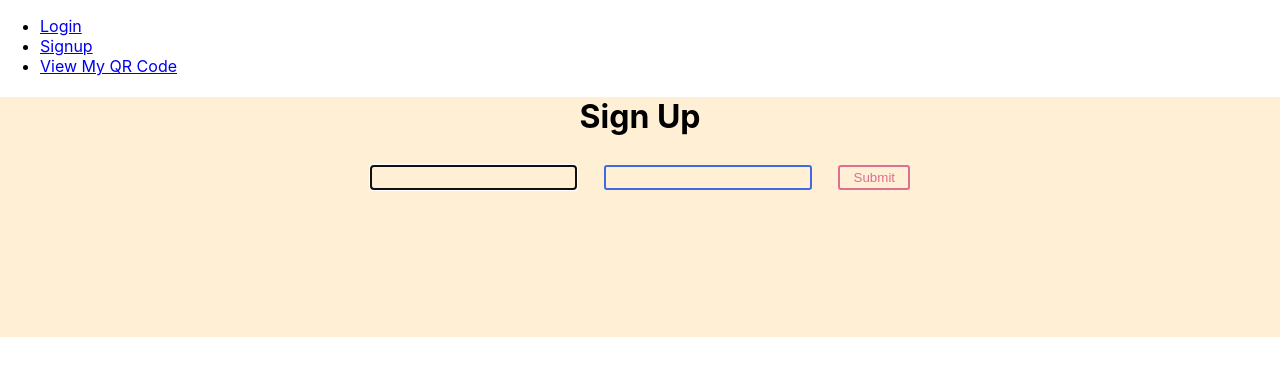
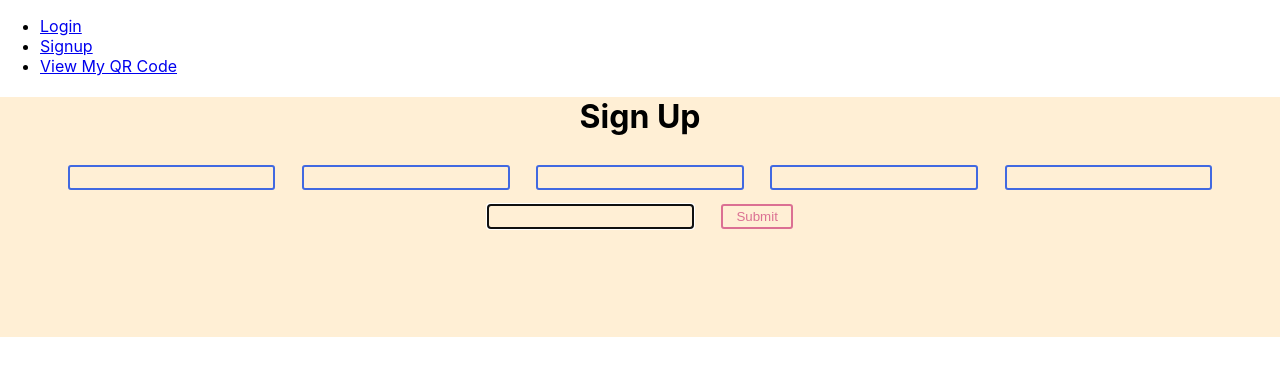
Before and after one commit to jason2020/distancethermo-frontend, a React (Create React App) app: page /signup in a window 1280 px wide. Shown: the top 376 px of the page. Built offline with nearby package versions, Linux system fonts and the light colour scheme; the HTML template or start-up script is replaced by a standard one.

Commit message:
Added axios to frontend

```diff
--- a/src/components/Login/Login.jsx
+++ b/src/components/Login/Login.jsx
@@ -1,5 +1,6 @@
 import React from "react";
 import styled, { css } from 'styled-components'
+import axios from 'axios';
 
 import api from "../../api";
 
@@ -62,6 +63,16 @@ export default class Login extends React.Component {
 
   handleSubmit = (event) => {
     event.preventDefault();
+    const user = {
+      email: this.state.email,
+      password_plain: this.state.password
+    };
+    axios.post(`localhost:3000/api/login`, {user})
+      .then(res => {
+        console.log(res);
+        console.log(res.data.userid);
+        localStorage.setItem("userid", res.data.userid);
+      })
   };
 
   render() {
--- a/src/components/QRCodeDisplay/QRCodeDisplay.jsx
+++ b/src/components/QRCodeDisplay/QRCodeDisplay.jsx
@@ -1,6 +1,7 @@
 import React from "react";
 import QRCode from "qrcode";
 import styled, { css } from 'styled-components'
+import axios from 'axios';
 
 const QRCanvas = styled.canvas`
   background: transparent;
@@ -37,14 +38,9 @@ const Button = styled.button`
 `;
 
 export default class QRCodeDisplay extends React.Component {
-  state = {
-    text: "testing"
-    // This would somehow be delivered (from Mongo)
-  };
-
   generateQrCode = (event) => {
     var canvas = document.getElementById('canvas')
-    QRCode.toCanvas(canvas, this.state.text, function (error) {
+    QRCode.toCanvas(canvas, localStorage.getItem("userid"), function (error) {
       if (error) console.error(error)
       console.log('success!');
     })
--- a/src/components/Signup/Signup.jsx
+++ b/src/components/Signup/Signup.jsx
@@ -1,5 +1,6 @@
 import React from "react";
 import styled, { css } from 'styled-components'
+import axios from 'axios';
 
 import api from "../../api";
 
@@ -45,10 +46,14 @@ export default class Signup extends React.Component {
   state = {
     email: "",
     password: "",
+    fname: "",
+    lname: "",
+    phoneNum: "",
+    address: ""
   };
 
   validateForm = () => {
-    console.log(this.state.email, this.state.password);
+    console.log(this.state);
     return this.state.email.length > 0 && this.state.password.length > 0;
   };
 
@@ -60,11 +65,30 @@ export default class Signup extends React.Component {
     this.setState({ password });
   };
 
+  setfname = (fname) => {
+    this.setState({ fname });
+  };
+
+  setlname = (lname) => {
+    this.setState({ lname });
+  };
+
+  setphoneNum = (phoneNum) => {
+    this.setState({ phoneNum });
+  };
+
+  setaddress = (address) => {
+    this.setState({ address });
+  };
+
   handleSubmit = (event) => {
     event.preventDefault();
+    const user = {
+      email: this.state.email,
+      password_plain: this.state.password
+    };
+    axios.post(`localhost:3000/api/signup`, {user})
   };
-
-
 
   render() {
     return (
@@ -84,6 +108,34 @@ export default class Signup extends React.Component {
               type="password"
               label="Password"
             />
+            <TextField
+              autoFocus
+              type="text"
+              value={this.state.fname}
+              onChange={(e) => this.setfname(e.target.value)}
+              label="First Name"
+            />
+            <TextField
+              autoFocus
+              type="text"
+              value={this.state.lname}
+              onChange={(e) => this.setlname(e.target.value)}
+              label="Last Name"
+            />
+            <TextField
+              autoFocus
+              type="tel"
+              value={this.state.phoneNum}
+              onChange={(e) => this.setphoneNum(e.target.value)}
+              label="Phone Number"
+            />
+            <TextField
+              autoFocus
+              type="text"
+              value={this.state.address}
+              onChange={(e) => this.setaddress(e.target.value)}
+              label="Address"
+            />
             <Button
               disabled={!this.validateForm()}
               type="submit"
```
